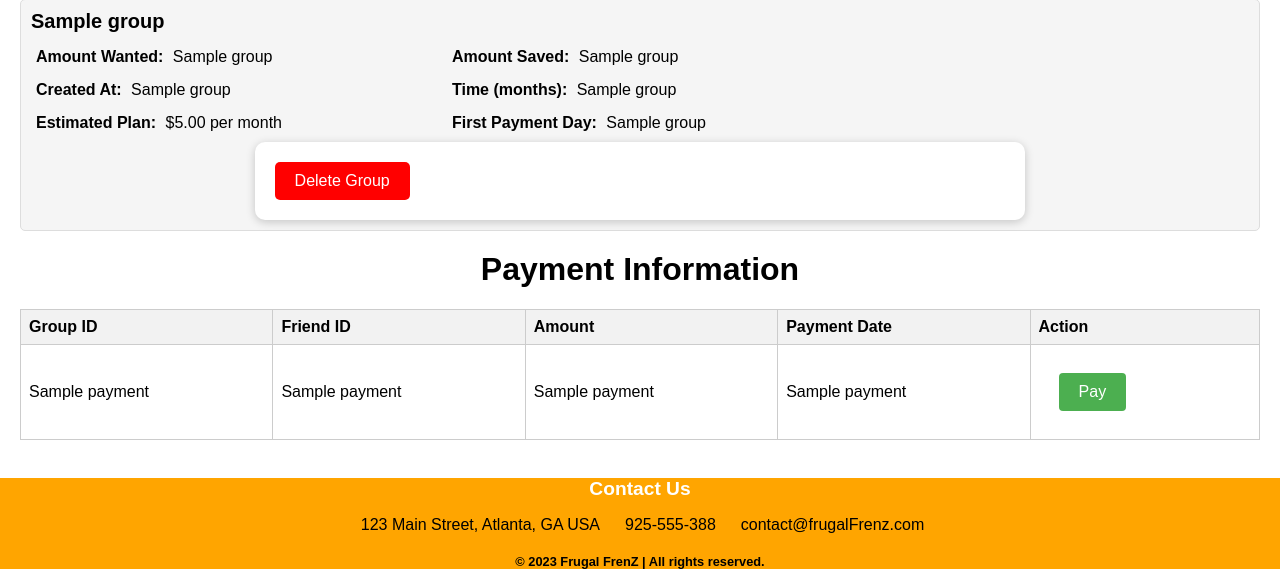
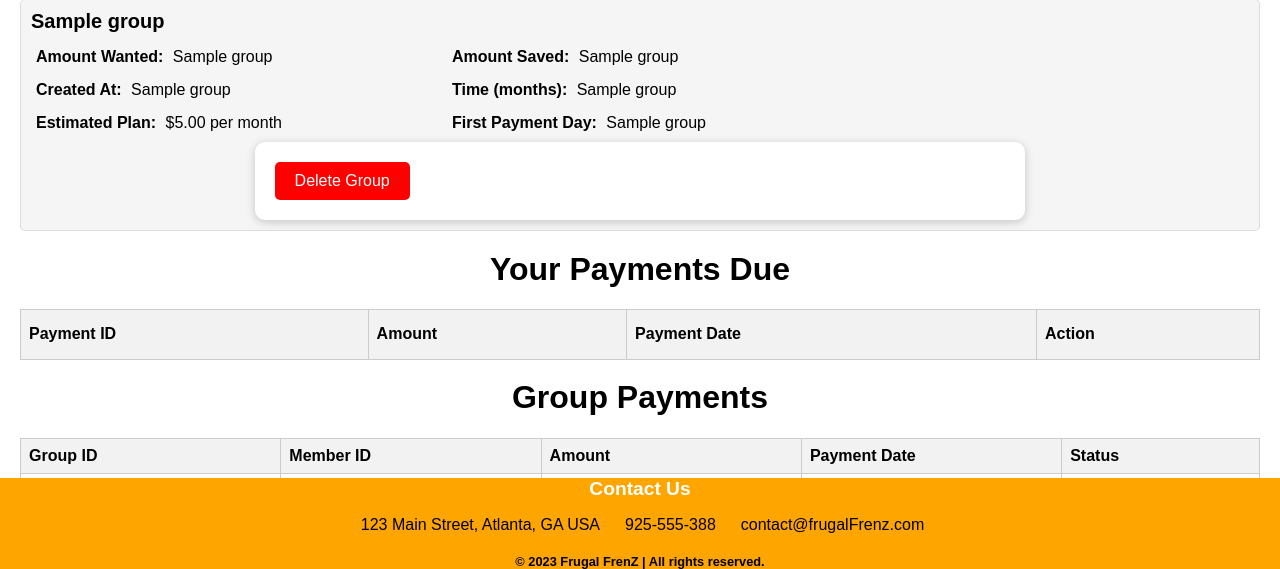
Before and after one commit to YulduzM1/FrugalFrenzy, a Flask app: template templates/planz.html in a window 1280 px wide. Shown: the part 231-800 px from the top of the page. Run offline with Flask 3, Linux system fonts and the light colour scheme; the template is opened without the code that fills it: most values are stand-ins (such as "Sample title", 1, 10 or a date in 2020); lists and menus that the app fills with data are empty.

```diff
--- a/templates/planz.html
+++ b/templates/planz.html
@@ -58,14 +58,38 @@
 			<input type="submit" name="delete_group" value="Delete Group">
 		  </form>
 		</div>
-	<h1>Payment Information</h1>
+	<h1>Your Payments Due</h1>
+	<table>
+	<tr>
+		<th>Payment ID</th>
+		<th>Amount</th>
+		<th>Payment Date</th>
+		<th>Action</th>
+	</tr>
+	{% for payment in payments %}
+		<tr>
+			{% if payment[2] == _id and payment[5] != '0' %}
+				<td>{{ payment[0] }}</td>
+				<td>{{ payment[3] }}</td>
+				<td>{{ payment[4] }}</td>
+				<td>
+					<form method="post" style="border: 0; box-shadow: none; margin: 0px;">
+						<input type="hidden" name="payment_id" value="{{ payment[0] }}">
+						<input type="submit" name="mark_paid" value="Pay">
+					</form>
+				</td>
+			{% endif %}
+		</tr>
+	{% endfor %}
+	</table>
+	<h1>Group Payments</h1>
 	<table>
 	<tr>
 		<th>Group ID</th>
-		<th>Friend ID</th>
+		<th>Member ID</th>
 		<th>Amount</th>
 		<th>Payment Date</th>
-		<th>Action</th>
+		<th>Status</th>
 	</tr>
 	{% for payment in payments %}
 		<tr>
@@ -77,10 +101,7 @@
 				{% if payment[5] == '0' %}
 					Paid
 				{% else %}
-					<form method="post" style="border: 0; box-shadow: none; margin: 0px;">
-						<input type="hidden" name="payment_id" value="{{ payment[0] }}">
-						<input type="submit" name="mark_paid" value="Pay">
-					</form>
+					Not Paid yet
 				{% endif %}
 			</td>
 		</tr>
```
Also changed, not shown: templates/frienz.html (+8 -1 lines).
